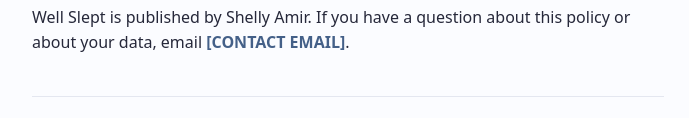
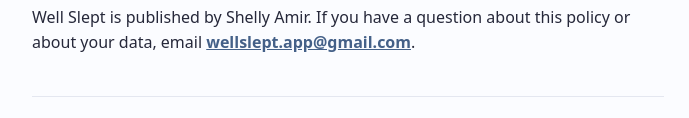
Before and after one commit to shelly-a/well-slept-privacy, a plain HTML site: page index.html in a window 1280 px wide. Shown: the part 286-404 px from the top of the page, without its empty margins (292-981 px from the left). Drawn offline with Linux system fonts and the light colour scheme.

Commit message:
Add the contact email
Co-Authored-By: Claude Opus 5.5 <noreply@anthropic.com>

```diff
--- a/index.html
+++ b/index.html
@@ -22,6 +22,7 @@
   p, li { margin: 0 0 12px; }
   ul { padding-left: 1.25rem; margin: 0 0 16px; }
   strong { color: var(--accent); font-weight: 600; }
+  a { color: inherit; }
   h2 + p, h2 + ul { margin-top: 0; }
 </style>
 </head>
@@ -31,7 +32,7 @@
   <p><strong>Last updated: 2 November 2026</strong></p>
   <p>Well Slept is a sleep debt tracker. This policy explains what the app does with your information. The short version: your data stays on your phone, and we have no way to see it.</p>
   <h2>Who we are</h2>
-  <p>Well Slept is published by Shelly Amir. If you have a question about this policy or about your data, email <strong>[CONTACT EMAIL]</strong>.</p>
+  <p>Well Slept is published by Shelly Amir. If you have a question about this policy or about your data, email <strong><a href="mailto:wellslept.app@gmail.com">wellslept.app@gmail.com</a></strong>.</p>
   <h2>We do not collect your data</h2>
   <p>Well Slept has no accounts, no sign-in, and no server. Everything you enter is stored only on your own device, in the app&#x27;s private storage.</p>
   <p>We do not:</p>
@@ -79,7 +80,7 @@
   <h2>Changes to this policy</h2>
   <p>If this policy changes, the new version will be posted at this address and the date at the top will be updated. If a change ever means the app starts collecting something, we will say so in the app before it happens.</p>
   <h2>Contact</h2>
-  <p><strong>[CONTACT EMAIL]</strong></p>
+  <p><strong><a href="mailto:wellslept.app@gmail.com">wellslept.app@gmail.com</a></strong></p>
 </main>
 </body>
 </html>
```
